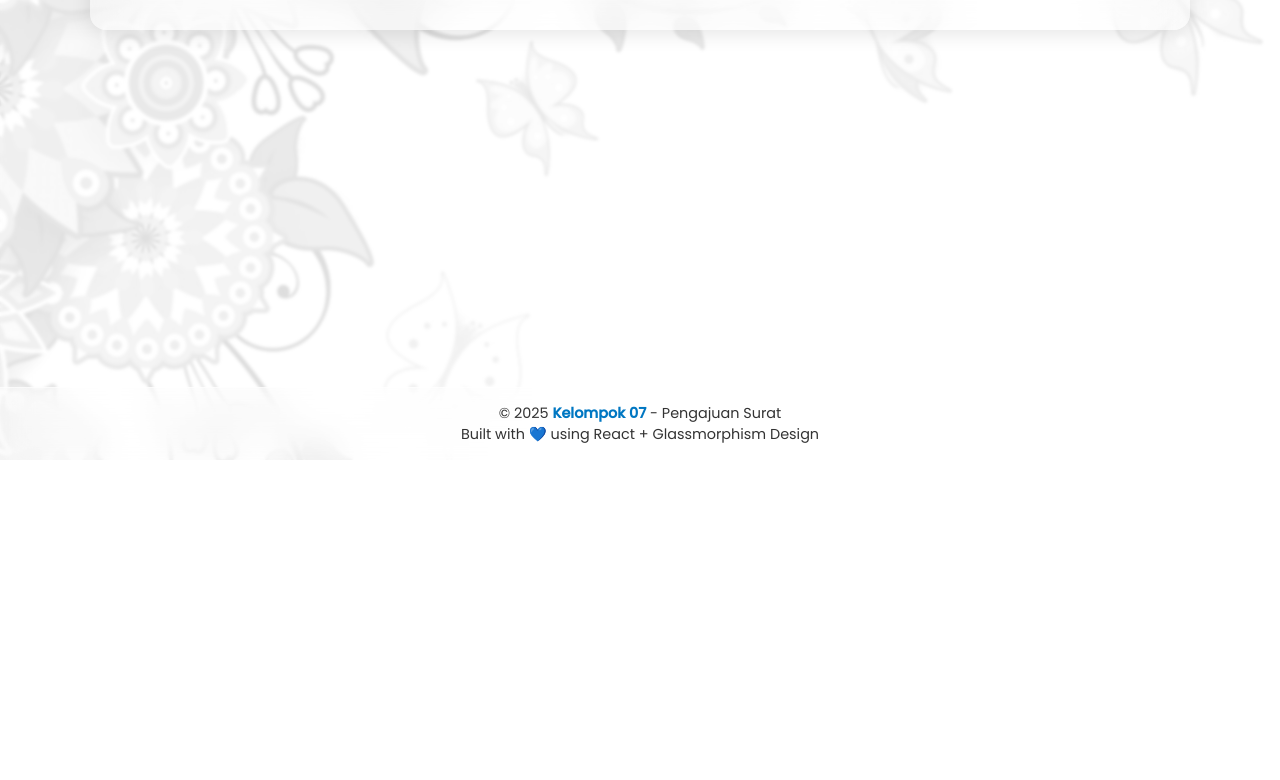
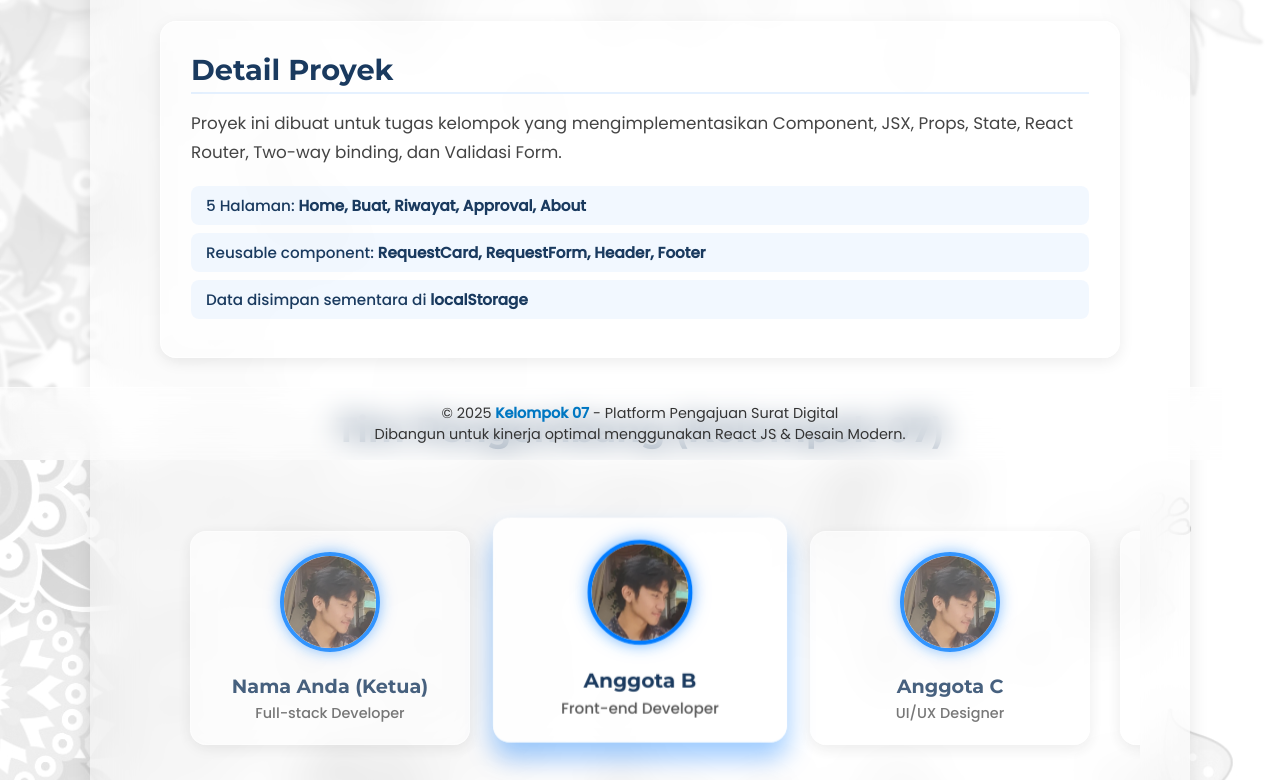
Before and after one commit to indrasarjana0810-x-x/pengajuanSurat-app-07, a React (Vite) app: page /about in a window 1280 px wide. Shown: the part 340-1120 px from the top of the page. Before the commit the page ends 800 px from the top, so only its background shows below. Built offline with nearby package versions, Linux system fonts and the light colour scheme.

Commit message:
Update: About page styling and logic scroll otomation

```diff
--- a/src/components/Footer.jsx
+++ b/src/components/Footer.jsx
@@ -1,8 +1,8 @@
 function Footer() {
   return (
     <footer className="footer-info">
-      <p>© 2025 <strong>Kelompok 07</strong> - Pengajuan Surat</p>
-      <p>Built with 💙 using React + Glassmorphism Design</p>
+      <p>&copy; 2025 <strong>Kelompok 07</strong> - Platform Pengajuan Surat Digital</p>
+      <p>Dibangun untuk kinerja optimal menggunakan React JS & Desain Modern.</p>
     </footer>
   );
 }
--- a/src/components/RequestCard.jsx
+++ b/src/components/RequestCard.jsx
@@ -23,7 +23,6 @@ export default function RequestCard({ request, onApprove, onReject }) {
                 </span>
             </p>
 
-            {/* MENGGUNAKAN CLASS CSS YANG BENAR */}
             {onApprove && onReject && isPending && (
                 <div className="approval-actions">
                     <button
--- a/src/components/css/Style.css
+++ b/src/components/css/Style.css
@@ -1,6 +1,6 @@
 @import url('https://fonts.googleapis.com/css2?family=Montserrat:wght@500;700&family=Poppins:wght@300;400;500&display=swap');
 
-/* === RESET & GLOBAL === */
+/* === PENGATURAN ULANG DAN GLOBAL === */
 * {
   margin: 0;
   padding: 0;
@@ -31,7 +31,7 @@ body::before {
   z-index: -1;
 }
 
-/* === NAVBAR (FIXED & AUTO-HIDE) === */
+/* === NAVBAR === */
 .navbar {
   position: fixed;
   top: 10px;
@@ -199,19 +199,6 @@ body::before {
   overflow: hidden;
 }
 
-.action-card::before {
-  content: '';
-  position: absolute;
-  top: 0;
-  left: 0;
-  width: 100%;
-  height: 4px;
-  background: linear-gradient(135deg, #007bff, #00c2ff);
-  transform: scaleX(0);
-  transform-origin: left;
-  transition: transform 0.3s ease;
-}
-
 .action-card:hover::before {
   transform: scaleX(1);
 }
@@ -261,7 +248,7 @@ body::before {
   margin: 0;
 }
 
-/* Variasi warna untuk setiap card */
+/* Variasi warna untuk action cards */
 .card-buat .card-icon svg { stroke: #007bff; }
 .card-riwayat .card-icon svg { stroke: #28a745; }
 .card-approval .card-icon svg { stroke: #ff9800; }
@@ -296,7 +283,7 @@ body::before {
   line-height: 1.8;
 }
 
-/* Responsive untuk Home Grid */
+/* RESPONSIVE STYLES (Partial) */
 @media (max-width: 768px) {
   .home-grid {
     grid-template-columns: 1fr;
@@ -312,7 +299,7 @@ body::before {
   }
 }
 
-/* === CONTAINER / CARD STYLE === */
+/* === CONTAINER DAN LAYOUT HALAMAN === */
 .container {
   max-width: 1100px;
   margin: 50px auto;
@@ -323,17 +310,18 @@ body::before {
   backdrop-filter: blur(20px);
 }
 
-/* === LAYOUT & HEADER KHUSUS HALAMAN FORM/LISTING === */
+/* wrapper utama */
 .page-wrapper {
   max-width: 1200px;
   margin: 0 auto;
-  padding: 0 20px;
+  padding: 0;
 }
 
 .page-header {
   text-align: center;
   margin-top: 30px;
   margin-bottom: 40px;
+  padding: 0 20px;
 }
 
 .page-header h1 {
@@ -367,7 +355,7 @@ body::before {
   box-shadow: 0 12px 40px rgba(0, 123, 255, 0.15);
 }
 
-/* === FORM STYLE === */
+/* === FORM FIELD STYLES === */
 .form-group {
     margin-bottom: 20px;
 }
@@ -380,9 +368,9 @@ label {
   margin-bottom: 6px;
 }
 
-/* PENTING: STYLING BINTANG WAJIB MERAH */
+/* Penanda field wajib diisi (Bintang merah) */
 .required, .required-star {
-  color: #e74c3c; /* Merah */
+  color: #e74c3c;
   font-weight: 700;
   margin-left: 4px;
 }
@@ -419,13 +407,14 @@ textarea:focus {
   background: #ffffff;
 }
 
-/* STYLING UNTUK INPUT ERROR (VALIDASI) */
+/* Styling untuk validasi error pada input */
 .error-input {
   border-color: #e74c3c !important;
   background: rgba(255, 240, 240, 0.9) !important;
   box-shadow: 0 0 6px rgba(231, 76, 60, 0.3) !important;
 }
 
+/* Tombol Submit Form */
 button[type="submit"],
 .btn-primary {
   width: 100%;
@@ -466,7 +455,8 @@ button[type="submit"]:hover,
   padding: 25px;
   border: 1px solid rgba(255, 255, 255, 0.7);
   box-shadow: 0 6px 20px rgba(0, 0, 0, 0.1);
-  transition: all 0.3s ease;
+  /* Transisi untuk efek timbul (transform) agar smooth dan konsisten */
+  transition: all 0.4s cubic-bezier(0.175, 0.885, 0.32, 1.275);
   position: relative;
   display: flex;
   flex-direction: column;
@@ -475,11 +465,12 @@ button[type="submit"]:hover,
 }
 
 .request-item-card:hover {
-  transform: translateY(-5px);
-  box-shadow: 0 12px 30px rgba(0, 123, 255, 0.15);
+  /* Efek timbul yang halus */
+  transform: translateY(-10px) scale(1.02);
+  box-shadow: 0 15px 35px rgba(0, 123, 255, 0.25);
 }
 
-/* Styling konten di dalam RequestCard */
+/* Styling konten RequestCard */
 .request-item-card h2, .request-item-card h3 {
   font-family: 'Montserrat', sans-serif;
   color: #1a3a5f;
@@ -503,7 +494,7 @@ button[type="submit"]:hover,
     margin-right: 5px;
 }
 
-/* === APPROVAL SPECIFIC STYLING (Target Tombol) === */
+/* === APPROVAL ACTION BUTTONS === */
 .approval-actions {
   display: flex;
   gap: 10px;
@@ -512,8 +503,7 @@ button[type="submit"]:hover,
   border-top: 1px dashed rgba(0, 0, 0, 0.15);
 }
 
-.btn-approve,
-.btn-reject {
+.btn-approve, .btn-reject {
   padding: 8px 18px;
   border: none;
   border-radius: 8px;
@@ -545,7 +535,7 @@ button[type="submit"]:hover,
   transform: translateY(-1px);
 }
 
-/* Styling untuk Kartu Riwayat yang Sudah Diproses (Opsional) */
+/* Status Card Styles */
 .processed-requests-section {
   max-width: 1100px;
   margin: 60px auto 0;
@@ -563,14 +553,15 @@ button[type="submit"]:hover,
 
 .request-item-card.processed-card {
     opacity: 0.7;
-    transition: opacity 0.3s ease;
+    /* Transisi untuk efek timbul dan opasitas pada kartu yang sudah diproses */
+    transition: all 0.6s cubic-bezier(0.175, 0.885, 0.32, 1.275);
 }
 
 .request-item-card.processed-card:hover {
     opacity: 1;
 }
 
-/* Tombol Hapus (Untuk halaman Riwayat) */
+/* Tombol Hapus */
 .btn-delete {
   background: #dc3545;
   color: white;
@@ -590,7 +581,7 @@ button[type="submit"]:hover,
   transform: translateY(-1px);
 }
 
-/* Empty State */
+/* Empty State Styles */
 .empty-state {
   max-width: 800px;
   margin: 60px auto;
@@ -608,7 +599,7 @@ button[type="submit"]:hover,
   color: #555;
 }
 
-/* Status Badges */
+/* Status Badge Styles */
 .status-badge {
   display: inline-flex;
   align-items: center;
@@ -658,8 +649,7 @@ button[type="submit"]:hover,
   color: #0077c2;
 }
 
-/* === SWEETALERT2 STYLING CUSTOM === */
-
+/* === SWEETALERT2 CUSTOM STYLES === */
 .swal2-popup.swal-custom-popup {
   background: rgba(255, 255, 255, 0.9) !important;
   backdrop-filter: blur(10px);
@@ -726,8 +716,157 @@ button[type="submit"]:hover,
     border-color: #ffc107 !important;
 }
 
+/* === ABOUT PAGE & TEAM STYLING === */
+.about-page {
+    max-width: 1000px;
+}
 
-/* === RESPONSIVE === */
+.about-content {
+    margin-bottom: 50px;
+    padding: 0 20px;
+}
+
+.project-details-card {
+    background: rgba(255, 255, 255, 0.5);
+    backdrop-filter: blur(18px);
+    border-radius: 16px;
+    padding: 30px;
+    border: 1px solid rgba(255, 255, 255, 0.7);
+    box-shadow: 0 4px 15px rgba(0, 0, 0, 0.08);
+}
+
+.project-details-card h2 {
+    font-family: 'Montserrat', sans-serif;
+    font-size: 1.8rem;
+    color: #1a3a5f;
+    margin-bottom: 15px;
+    border-bottom: 2px solid rgba(0, 123, 255, 0.1);
+    padding-bottom: 5px;
+}
+
+.description-text {
+    font-size: 1.05rem;
+    color: #444;
+    line-height: 1.7;
+    margin-bottom: 20px;
+}
+
+.project-features-list {
+    list-style: none;
+    padding: 0;
+    margin: 0;
+}
+
+.project-features-list li {
+    background: rgba(0, 123, 255, 0.05);
+    padding: 8px 15px;
+    margin-bottom: 8px;
+    border-radius: 8px;
+    font-size: 0.95rem;
+    color: #1a3a5f;
+    font-weight: 500;
+}
+
+.team-section-header {
+    font-family: 'Montserrat', sans-serif;
+    font-size: 2.2rem;
+    color: #1a3a5f;
+    text-align: center;
+    margin-bottom: 40px;
+    font-weight: 700;
+}
+
+/* KONFIGURASI CAROUSEL HORIZONTAL DAN SCROLL SNAPPING */
+.team-grid {
+    display: flex;
+    overflow-x: auto;
+    scroll-snap-type: x mandatory;
+    gap: 30px;
+    /* Memberikan padding yang sangat besar untuk memastikan shadow pop-up tidak terpotong */
+    padding: 40px 100px 40px 100px;
+    max-width: 100%;
+    margin: 0 auto 20px;
+    /* Sembunyikan scrollbar bawaan */
+    -webkit-overflow-scrolling: touch;
+    scrollbar-width: none;
+}
+
+.team-grid::-webkit-scrollbar {
+    display: none;
+}
+
+.team-member-card {
+    /* Lebar tetap untuk setiap item carousel */
+    flex: 0 0 280px;
+    /* KRITIS: Ubah scroll-snap-align ke center agar pop-up di tengah viewport */
+    scroll-snap-align: center;
+
+    background: rgba(255, 255, 255, 0.6);
+    backdrop-filter: blur(15px);
+    border-radius: 16px;
+    padding: 20px;
+    text-align: center;
+    box-shadow: 0 4px 15px rgba(0, 0, 0, 0.1);
+    border: 1px solid rgba(255, 255, 255, 0.7);
+    /* Transisi untuk efek highlight dinamis */
+    transition: all 0.4s cubic-bezier(0.25, 0.8, 0.25, 1);
+    position: relative;
+    /* KRITIS: Agar pop-up tidak terpotong oleh overflow scroll pada item */
+    overflow: visible;
+    /* Styling dasar saat tidak aktif */
+    opacity: 0.8;
+    transform: none;
+}
+
+/* Styling untuk kartu yang sedang aktif (dikelola oleh state React) */
+.team-member-card.active-highlight {
+    opacity: 1;
+    /* Terapkan efek pop-up yang sama dramatisnya dengan hover */
+    transform: translateY(-8px) scale(1.05);
+    box-shadow: 0 15px 25px rgba(0, 123, 255, 0.4);
+    background: rgba(255, 255, 255, 0.8);
+    z-index: 15;
+}
+
+.team-member-card:hover {
+    /* Efek Pop-up (highlight dinamis) saat hover (dijaga agar tetap ada) */
+    transform: translateY(-8px) scale(1.05);
+    box-shadow: 0 15px 25px rgba(0, 123, 255, 0.4);
+    background: rgba(255, 255, 255, 0.8);
+    z-index: 20;
+    opacity: 1;
+}
+
+.member-photo {
+    width: 100px;
+    height: 100px;
+    border-radius: 50%;
+    object-fit: cover;
+    margin-bottom: 15px;
+    border: 4px solid #007bff;
+    box-shadow: 0 0 15px rgba(0, 123, 255, 0.6);
+    transition: all 0.4s ease;
+}
+
+.member-photo:hover {
+    border-color: #00c2ff;
+}
+
+.member-name {
+    font-family: 'Montserrat', sans-serif;
+    font-size: 1.2rem;
+    color: #1a3a5f;
+    margin-bottom: 5px;
+    font-weight: 700;
+}
+
+.member-role {
+    font-size: 0.9rem;
+    color: #555;
+    font-weight: 500;
+}
+
+/* RESPONSIVE STYLES (Full) */
 @media (max-width: 768px) {
   body {
     padding-top: 140px;
@@ -760,6 +899,7 @@ button[type="submit"]:hover,
   .home-grid {
     grid-template-columns: 1fr;
     gap: 20px;
+    padding: 0 20px;
   }
 
   .action-card {
@@ -790,6 +930,16 @@ button[type="submit"]:hover,
     font-size: 0.95rem;
     padding: 14px 28px;
   }
+
+  .team-member-card {
+      flex: 0 0 250px;
+  }
+
+  /* Padding scroll di mobile: dikurangi agar tidak terlalu lebar */
+  .team-grid {
+      /* Padding disesuaikan agar tepi kartu pertama dan terakhir terlihat penuh */
+      padding: 40px 40px 40px 40px;
+  }
 }
 
 @media (max-width: 480px) {
@@ -805,4 +955,9 @@ button[type="submit"]:hover,
     width: 70px;
     height: 70px;
   }
+
+  .team-member-card {
+      flex: 0 0 90vw;
+      max-width: 300px;
+  }
 }
--- a/src/pages/About.jsx
+++ b/src/pages/About.jsx
@@ -1,17 +1,86 @@
-import React from 'react'
+import React, { useEffect, useState, useRef } from 'react';
+
+import photoA from '../components/Profile/Me.jpeg';
+import photoB from '../components/Profile/Me.jpeg';
+import photoC from '../components/Profile/Me.jpeg';
+import photoD from '../components/Profile/Me.jpeg';
+
+const teamMembers = [
+  { name: "Nama Anda (Ketua)", role: "Full-stack Developer", photo: photoA },
+  { name: "Anggota B", role: "Front-end Developer", photo: photoB },
+  { name: "Anggota C", role: "UI/UX Designer", photo: photoC },
+  { name: "Anggota D", role: "Technical Writer", photo: photoD },
+];
 
 export default function About() {
+  const [activeIndex, setActiveIndex] = useState(0);
+  const gridRef = useRef(null);
+
+  useEffect(() => {
+    // Logic untuk auto-scroll setiap 4 detik (4000ms)
+    const timer = setInterval(() => {
+      setActiveIndex(prevIndex => (prevIndex + 1) % teamMembers.length);
+    }, 4000);
+
+    return () => clearInterval(timer);
+  }, []);
+
+  useEffect(() => {
+    // Logic untuk menggulir kartu aktif ke tengah view
+    const gridElement = gridRef.current;
+    if (gridElement && gridElement.children[activeIndex]) {
+      gridElement.children[activeIndex].scrollIntoView({
+        behavior: 'smooth',
+        block: 'nearest',
+        inline: 'center', // Memastikan kartu berada di tengah viewport
+      });
+    }
+  }, [activeIndex]);
+
   return (
-    <div>
-      <h2>Tentang Proyek</h2>
-      <p>
-        Proyek ini dibuat untuk tugas kelompok yang mengimplementasikan Component, JSX, Props, State, React Router, Two-way binding, dan Validasi Form.
-      </p>
-      <ul>
-        <li>5 Halaman: Home, Buat, Riwayat, Approval, About</li>
-        <li>Reusable component: RequestCard, RequestForm, Header, Footer</li>
-        <li>Data disimpan sementara di localStorage</li>
-      </ul>
+    <div className="page-wrapper about-page">
+      <div className="page-header">
+        <h1>Tentang Proyek & Tim Kami</h1>
+        <p>Tinjauan singkat tentang proyek ini dan tim pengembang di baliknya.</p>
+      </div>
+
+      <div className="about-content">
+        <div className="project-details-card">
+          <h2>Detail Proyek</h2>
+          <p className="description-text">
+            Proyek ini dibuat untuk tugas kelompok yang mengimplementasikan Component, JSX, Props, State, React Router, Two-way binding, dan Validasi Form.
+          </p>
+          <ul className="project-features-list">
+            <li>5 Halaman: <strong>Home, Buat, Riwayat, Approval, About</strong></li>
+            <li>Reusable component: <strong>RequestCard, RequestForm, Header, Footer</strong></li>
+            <li>Data disimpan sementara di <strong>localStorage</strong></li>
+          </ul>
+        </div>
+      </div>
+
+      <h2 className="team-section-header">Tim Pengembang (Kelompok 07)</h2>
+
+      {/* Container scroll horizontal (Carousel) */}
+      <div className="team-grid" ref={gridRef}>
+        {/* Scroll spacers dihapus dari JSX. Spacing di tepi dikelola via CSS padding di .team-grid */}
+
+        {teamMembers.map((member, index) => (
+          <div
+            key={index}
+            // Menambahkan class highlight berdasarkan state aktif
+            className={`team-member-card ${index === activeIndex ? 'active-highlight' : ''}`}
+            onClick={() => setActiveIndex(index)}
+          >
+            <img
+              src={member.photo ? member.photo : 'https://via.placeholder.com/100/CCCCCC/808080?text=Foto+Tim'}
+              alt={`Foto ${member.name}`}
+              className="member-photo"
+            />
+            <h3 className="member-name">{member.name}</h3>
+            <p className="member-role">{member.role}</p>
+          </div>
+        ))}
+      </div>
     </div>
-  )
+  );
 }
--- a/src/pages/MyRequest.jsx
+++ b/src/pages/MyRequest.jsx
@@ -23,7 +23,7 @@ export default function MyRequests() {
       customClass: {
         popup: "swal-custom-popup",
         confirmButton: "swal-confirm-button",
-        cancelButton: "swal-cancel-button" // Tambahkan custom class untuk tombol Batal
+        cancelButton: "swal-cancel-button" // Custom class untuk tombol Batal
       },
     }).then((result) => {
       if (result.isConfirmed) {
@@ -55,12 +55,11 @@ export default function MyRequests() {
           <p>Belum ada pengajuan surat yang dibuat. Silakan buat pengajuan baru!</p>
         </div>
       ) : (
-        <div className="request-list"> {/* Ini akan menjadi Grid/Flex container */}
+        <div className="request-list"> {/* Grid/Flex container */}
           {items.map((i) => (
-            <div key={i.id} className="request-item-card"> {/* Ini adalah setiap kartu item */}
+            <div key={i.id} className="request-item-card"> {/* kartu item */}
               <RequestCard request={i} />
 
-              {/* Tombol hapus di-styling ulang */}
               <button
                 className="btn-delete"
                 onClick={() => handleDelete(i.id)}
```
Also changed, not shown: src/components/Profile/Me.jpeg (added).
